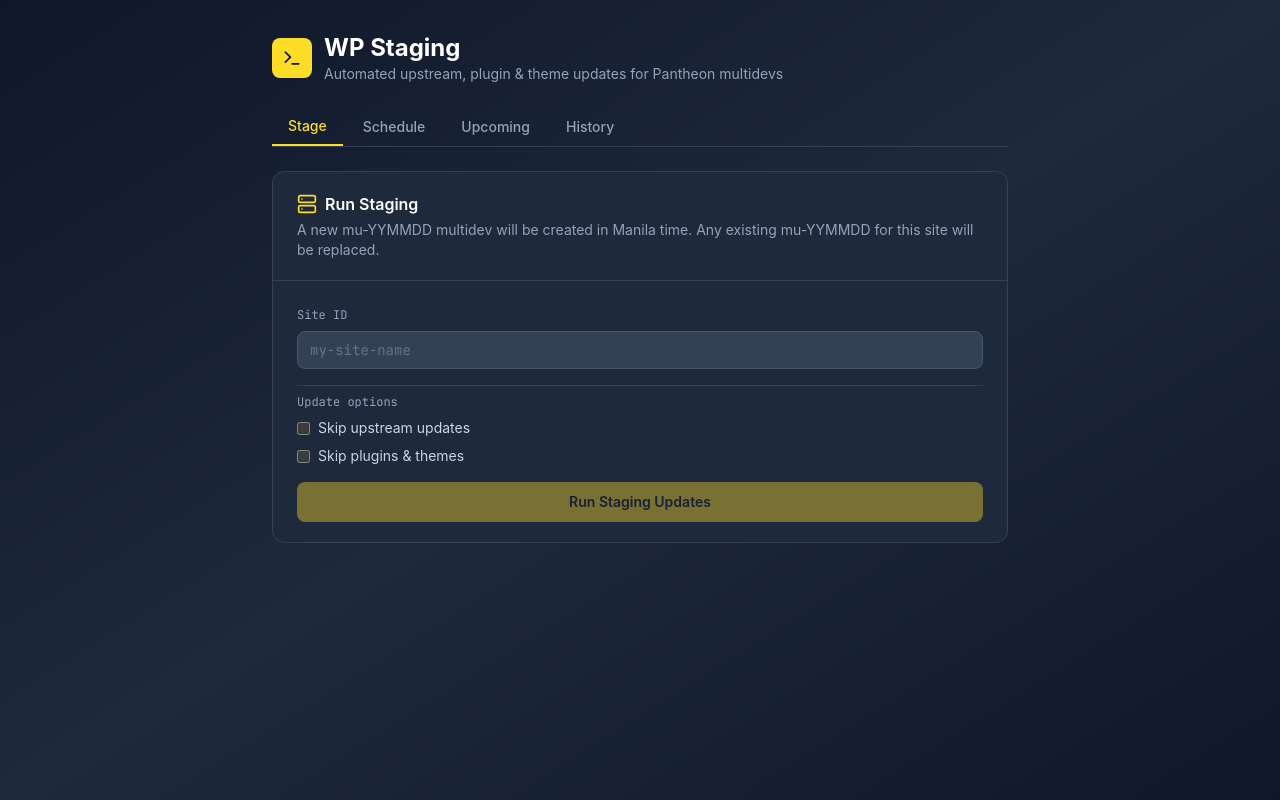
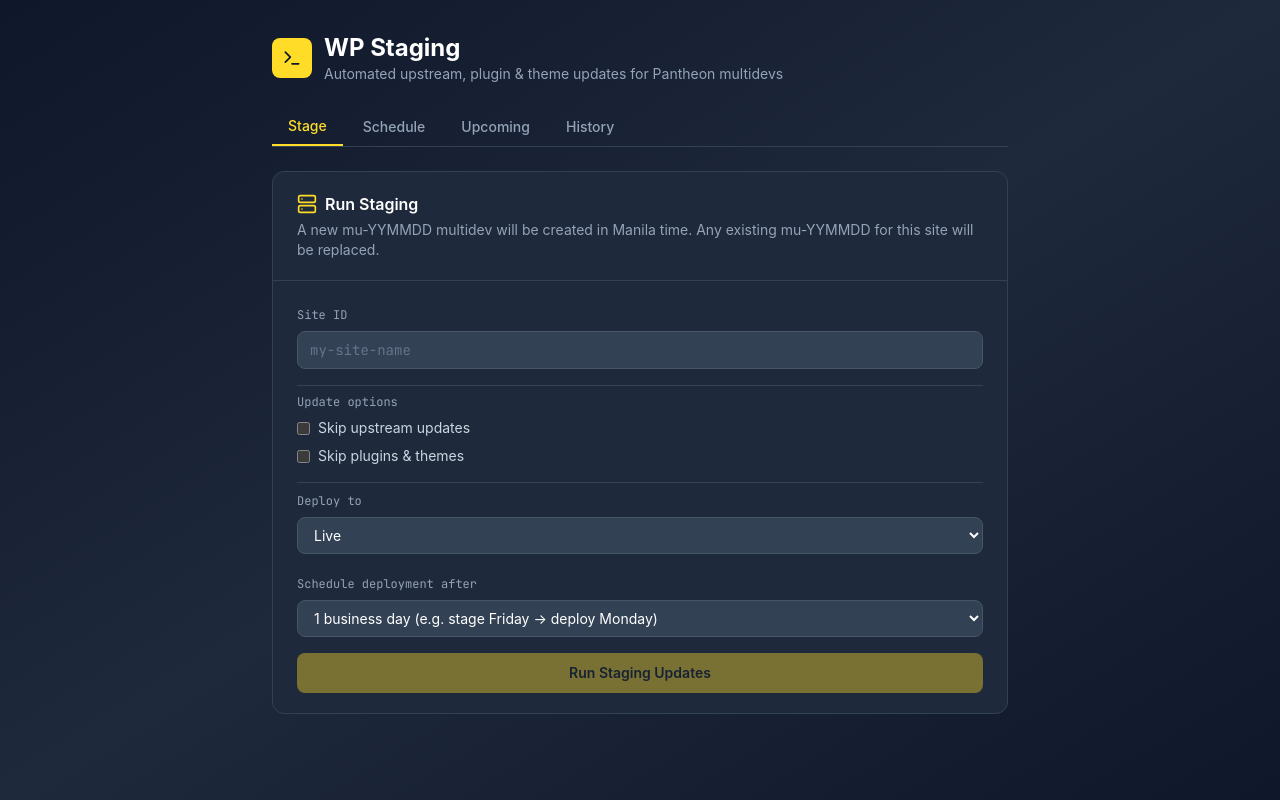
Before and after one commit to jraborar/mu-wp-staging, a Next.js app: page / in a window 1280 px wide. Built offline with nearby package versions, Linux system fonts and the light colour scheme.

Commit message:
Add destination selector (Live/Test/Dev/Keep in Multidev) to Stage and Schedule forms; all Slack messages thread-first; 15:00 Manila deployment time with 30-min slot stacking; Pause until Approved option; auto-reconnect and live job status fixes

```diff
--- a/app/api/schedules/route.ts
+++ b/app/api/schedules/route.ts
@@ -22,7 +22,7 @@ export async function POST(request: NextRequest) {
 
   const { site, cadence, day_of_week, week_of_month, biweekly_reference_date,
           bimonthly_ref_month, bimonthly_day_of_week, security_check_enabled,
-          skip_upstream, skip_plugins_themes, deploy_days } = body
+          skip_upstream, skip_plugins_themes, deploy_days, deploy_destination } = body
 
   if (!site || typeof site !== 'string') {
     return Response.json({ error: 'site is required' }, { status: 400 })
@@ -42,6 +42,7 @@ export async function POST(request: NextRequest) {
     security_check_enabled: security_check_enabled ?? ['bimonthly-week-of-15', 'security-only'].includes(cadence),
     security_check_pending: false,
     deploy_days: deploy_days ?? undefined,
+    deploy_destination: deploy_destination ?? undefined,
     skip_upstream: skip_upstream ?? false,
     skip_plugins_themes: skip_plugins_themes ?? false,
     active: true,
--- a/app/api/staging/route.ts
+++ b/app/api/staging/route.ts
@@ -58,7 +58,7 @@ export async function POST(request: NextRequest) {
   const body = await request.json().catch(() => null)
   if (!body) return Response.json({ error: 'Invalid JSON' }, { status: 400 })
 
-  const { site, skipUpstream, skipPluginsThemes } = body as Record<string, unknown>
+  const { site, skipUpstream, skipPluginsThemes, deployDays, deployDestination } = body as Record<string, unknown>
 
   if (!site || typeof site !== 'string' || !SITE_RE.test(site)) {
     return Response.json({ error: 'Invalid or missing site ID' }, { status: 400 })
@@ -68,6 +68,8 @@ export async function POST(request: NextRequest) {
   const job = createJob(site, multidev, {
     skipUpstream: Boolean(skipUpstream),
     skipPluginsThemes: Boolean(skipPluginsThemes),
+    deployDays: typeof deployDays === 'number' ? deployDays : undefined,
+    deployDestination: typeof deployDestination === 'string' ? deployDestination : undefined,
   })
   void executeJob(job)
   return streamJob(job, request)
--- a/app/page.tsx
+++ b/app/page.tsx
@@ -542,7 +542,7 @@ function LiveJobCard({ job, onComplete }: { job: LiveJob; onComplete: () => void
           {status === 'completed' && (
             <div className="flex items-center gap-2 pt-2 border-t border-slate-700 text-xs text-slate-400">
               <Clock className="w-3.5 h-3.5" />
-              <span>Deployment scheduled in mu-deployment — 2 business days · 9 AM PHT</span>
+              <span>Deployment scheduled in mu-deployment — check History for the exact time</span>
             </div>
           )}
         </div>
@@ -570,6 +570,7 @@ function ScheduleTab() {
   const [skipUpstream, setSkipUpstream] = useState(false)
   const [skipPluginsThemes, setSkipPluginsThemes] = useState(false)
   const [deployDays, setDeployDays] = useState(2)
+  const [destination, setDestination] = useState('live')
 
   const loadSchedules = useCallback(async () => {
     setLoading(true)
@@ -591,6 +592,7 @@ function ScheduleTab() {
         site: site.trim(), cadence, skip_upstream: skipUpstream,
         skip_plugins_themes: skipPluginsThemes,
         deploy_days: deployDays,
+        deploy_destination: destination,
       }
       if (cadence === 'weekly') { body.day_of_week = dayOfWeek }
       if (cadence === 'biweekly') { body.day_of_week = dayOfWeek; body.biweekly_reference_date = biweeklyRef }
@@ -782,9 +784,22 @@ function ScheduleTab() {
               </label>
             </div>
 
-            {/* Deploy days */}
+            {/* Deploy destination + days */}
             <div className="space-y-1.5 pt-1 border-t border-slate-700">
-              <label className="text-xs text-slate-400 font-mono pt-1">Schedule deployment after (business days)</label>
+              <label className="text-xs text-slate-400 font-mono pt-1">Deploy to</label>
+              <select
+                value={destination}
+                onChange={(e) => setDestination(e.target.value)}
+                className="w-full rounded-lg border border-slate-600 bg-slate-700 px-3 py-2 text-sm text-white focus:border-[#FFDC28] focus:outline-none"
+              >
+                <option value="live">Live</option>
+                <option value="test">Test</option>
+                <option value="dev">Dev</option>
+              </select>
+            </div>
+
+            <div className="space-y-1.5">
+              <label className="text-xs text-slate-400 font-mono">Schedule deployment after (business days)</label>
               <select
                 value={deployDays}
                 onChange={(e) => setDeployDays(Number(e.target.value))}
@@ -794,6 +809,7 @@ function ScheduleTab() {
                 <option value={2}>2 business days (default)</option>
                 <option value={3}>3 business days</option>
                 <option value={5}>5 business days (1 week)</option>
+                <option value={3}>Pause until approved (schedules 3 days out — edit in mu-deployment)</option>
               </select>
             </div>
 
@@ -959,6 +975,8 @@ export default function Page() {
   const [site, setSite]             = useState('')
   const [skipUpstream, setSkipUpstream] = useState(false)
   const [skipPluginsThemes, setSkipPluginsThemes] = useState(false)
+  const [stageDeployDays, setStageDeployDays] = useState(1)
+  const [stageDestination, setStageDestination] = useState('live')
   const [submitting, setSubmitting] = useState(false)
 
   const [liveJobs, setLiveJobs]             = useState<LiveJob[]>([])
@@ -1015,13 +1033,15 @@ export default function Page() {
           site: site.trim(),
           skipUpstream,
           skipPluginsThemes,
+          deployDays: stageDeployDays,
+          deployDestination: stageDestination,
         }),
       })
       setTab('history')
     } finally {
       setSubmitting(false)
     }
-  }, [site, skipUpstream, skipPluginsThemes])
+  }, [site, skipUpstream, skipPluginsThemes, stageDeployDays, stageDestination])
 
   const liveIds  = new Set(liveJobs.map((j) => j.id))
   const pastJobs = history.filter((h) => !liveIds.has(h.id))
@@ -1113,6 +1133,35 @@ export default function Page() {
                 </label>
               </div>
 
+              <div className="space-y-1.5 pt-1 border-t border-slate-700">
+                <label className="text-xs text-slate-400 font-mono pt-1">Deploy to</label>
+                <select
+                  value={stageDestination}
+                  onChange={(e) => setStageDestination(e.target.value)}
+                  className="w-full rounded-lg border border-slate-600 bg-slate-700 px-3 py-2 text-sm text-white focus:border-[#FFDC28] focus:outline-none"
+                >
+                  <option value="live">Live</option>
+                  <option value="test">Test</option>
+                  <option value="dev">Dev</option>
+                  <option value="multidev">Keep in Multidev — client promotes</option>
+                </select>
+              </div>
+
+              <div className="space-y-1.5">
+                <label className="text-xs text-slate-400 font-mono">Schedule deployment after</label>
+                <select
+                  value={stageDeployDays}
+                  onChange={(e) => setStageDeployDays(Number(e.target.value))}
+                  className="w-full rounded-lg border border-slate-600 bg-slate-700 px-3 py-2 text-sm text-white focus:border-[#FFDC28] focus:outline-none"
+                >
+                  <option value={1}>1 business day (e.g. stage Friday → deploy Monday)</option>
+                  <option value={2}>2 business days</option>
+                  <option value={3}>3 business days</option>
+                  <option value={5}>5 business days (1 week)</option>
+                  <option value={3}>Pause until approved (schedules 3 days out — edit in mu-deployment)</option>
+                </select>
+              </div>
+
               <button
                 onClick={startJob}
                 disabled={submitting || !site.trim()}
--- a/lib/jobStore.ts
+++ b/lib/jobStore.ts
@@ -50,6 +50,7 @@ export interface StagingJob {
   scheduleId?: string
   multidevCreated: boolean
   deployDays?: number
+  deployDestination?: string
 }
 
 export interface CreateJobOptions {
@@ -57,6 +58,7 @@ export interface CreateJobOptions {
   skipPluginsThemes?: boolean
   scheduleId?: string
   deployDays?: number
+  deployDestination?: string
 }
 
 const MAX_JOBS = 20
@@ -91,6 +93,7 @@ export function createJob(site: string, multidev: string, opts: CreateJobOptions
     scheduleId: opts.scheduleId,
     multidevCreated: false,
     deployDays: opts.deployDays,
+    deployDestination: opts.deployDestination,
   }
   job.emitter.setMaxListeners(20)
   store.set(job.id, job)
--- a/lib/scheduleStore.ts
+++ b/lib/scheduleStore.ts
@@ -25,6 +25,7 @@ export interface StagingSchedule {
   security_check_enabled: boolean
   security_check_pending: boolean
   deploy_days?: number
+  deploy_destination?: string
   // options
   skip_upstream: boolean
   skip_plugins_themes: boolean
--- a/lib/scheduler.ts
+++ b/lib/scheduler.ts
@@ -198,6 +198,7 @@ async function runDueJobs(): Promise<void> {
         skipPluginsThemes: sched.skip_plugins_themes,
         scheduleId: sched.id,
         deployDays: sched.deploy_days,
+        deployDestination: sched.deploy_destination,
       })
       void executeJob(job)
       const next = computeNextOccurrence(sched, new Date())
--- a/lib/staging.ts
+++ b/lib/staging.ts
@@ -12,13 +12,14 @@ import {
   startStagingThread,
   postThreadStep,
   postThreadBlocks,
-  broadcastMessage,
+  notifyInThread,
   buildApprovalBlocks,
   buildCompleteBlocks,
   buildFailedBlocks,
   buildPausedBlocks,
   buildCancelledBlocks,
   buildLongRunningBlocks,
+  buildMultidevReadyBlocks,
 } from '@/lib/slack'
 
 const SUPPORTED_UPSTREAMS = ['wordpress', 'wordpress-multisite']
@@ -607,10 +608,20 @@ export async function executeJob(job: StagingJob): Promise<void> {
       `${job.themes.updated.length} theme(s) updated`,
     )
 
+    if (job.deployDestination === 'multidev') {
+      // Keep in Multidev — notify in thread, skip deployment scheduling
+      postStep(`✅ *Staging complete* — multidev \`${job.multidev}\` is ready for client review`)
+      void notifyInThread(
+        slackThreadTs,
+        buildMultidevReadyBlocks(siteLabel, job.multidev, job.site !== siteLabel ? job.site : undefined),
+        `Staging complete — ${job.multidev} on ${siteLabel} ready for client to promote`,
+      )
+    } else {
       postStep(
         `✅ *Staging complete* — ${job.plugins.updated.length} plugin(s) · ${job.themes.updated.length} theme(s) updated`,
       )
-    void broadcastMessage(
+      void notifyInThread(
+        slackThreadTs,
         buildCompleteBlocks(
           siteLabel, job.multidev,
           job.plugins.updated.length, job.themes.updated.length,
@@ -618,9 +629,10 @@ export async function executeJob(job: StagingJob): Promise<void> {
         ),
         `Staging complete on ${siteLabel} (${job.multidev})`,
       )
+    }
 
     finishJob(job, 'completed')
-    await scheduleDeployment(job)
+    if (job.deployDestination !== 'multidev') await scheduleDeployment(job)
     await finalizeStagingRecord(job.id, {
       site_name: job.site_name,
       upstream: job.upstream,
@@ -647,13 +659,15 @@ export async function executeJob(job: StagingJob): Promise<void> {
     log(isCancelled ? 'warn' : 'error', message)
 
     if (isCancelled) {
-      void broadcastMessage(
+      void notifyInThread(
+        slackThreadTs,
         buildCancelledBlocks(siteLabel, job.multidev, 'Cancelled by user', job.site !== siteLabel ? job.site : undefined),
         `Staging cancelled on ${siteLabel}`,
       )
     } else {
       postStep(`❌ *Failed:* ${err instanceof Error ? err.message : String(err)}`)
-      void broadcastMessage(
+      void notifyInThread(
+        slackThreadTs,
         buildFailedBlocks(siteLabel, job.multidev, err instanceof Error ? err.message : String(err), job.site !== siteLabel ? job.site : undefined),
         `Staging failed on ${siteLabel}`,
       )
--- a/lib/timezone.ts
+++ b/lib/timezone.ts
@@ -52,3 +52,24 @@ export function manilaNineAM(date: Date): string {
   const d = p(date.getDate())
   return `${y}-${m}-${d}T09:00:00+08:00`
 }
+
+// Returns an ISO 8601 string for the given date at 3:00 PM (15:00) Manila time.
+export function manilaThreePM(date: Date): string {
+  const p = (n: number) => String(n).padStart(2, '0')
+  const y = date.getFullYear()
+  const m = p(date.getMonth() + 1)
+  const d = p(date.getDate())
+  return `${y}-${m}-${d}T15:00:00+08:00`
+}
+
+// Formats a Date as a Manila-timezone ISO 8601 string (HH:MM:SS+08:00).
+export function formatAsManilaISO(date: Date): string {
+  const parts = new Intl.DateTimeFormat('en-US', {
+    timeZone: 'Asia/Manila',
+    year: 'numeric', month: '2-digit', day: '2-digit',
+    hour: '2-digit', minute: '2-digit', second: '2-digit',
+    hour12: false,
+  }).formatToParts(date)
+  const get = (type: string) => parts.find((p) => p.type === type)?.value ?? '00'
+  return `${get('year')}-${get('month')}-${get('day')}T${get('hour')}:${get('minute')}:${get('second')}+08:00`
+}
```
Also changed, not shown: lib/schedule.ts (+25 -5 lines), lib/slack.ts (+25 -0 lines), lib/supabase.ts (+17 -0 lines), 1 other file (tests, documents, lock files or other folders). Lines whose indentation alone changed are shown as unchanged.
